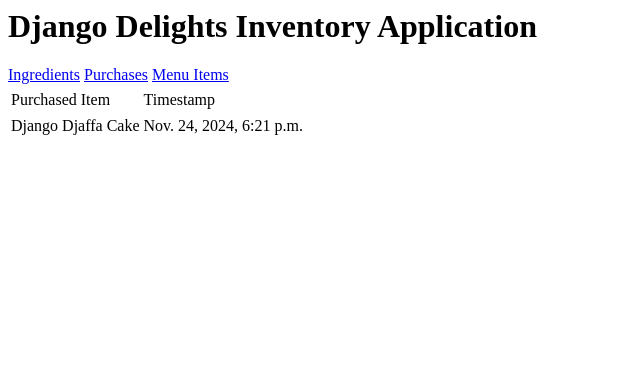
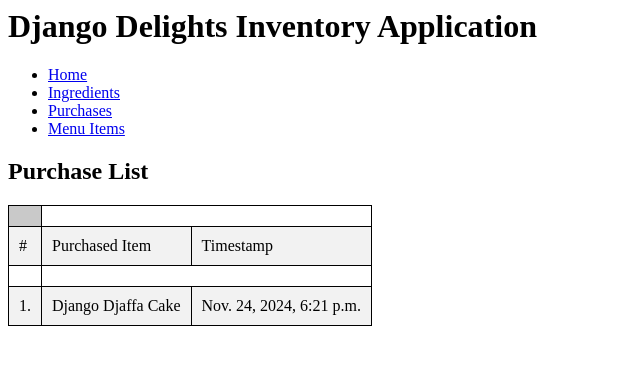
Before and after one commit to wcyd-dev/django_delights, a Django app: page /purchase/list in a window 1280 px wide. Shown: the top 365 px of the page, without its empty margins (0-640 px from the left). Run offline with Django 5.2, Linux system fonts and the light colour scheme; data comes from the database, SQL or seed files in the repository.

Commit message:
fixed html, added basic css

```diff
--- /dev/null
+++ b/django_delights/delights/static/delights/base.css
@@ -0,0 +1,28 @@
+/* body{
+    color:red;
+}
+#nav{
+    color: green;
+}
+h2{
+    color: green;
+} */
+
+table{
+    border: 1px solid;
+    border-collapse: collapse;
+}
+th, td{
+    border: 1px solid;
+    border-collapse: collapse;
+    padding: 10px;
+}
+th{
+    background-color: #c9c9c9;
+    font-size: 16px;
+    letter-spacing: 1px;
+    text-align: left;
+}
+tr:nth-child(even){
+    background-color: #f2f2f2;
+}
--- a/django_delights/delights/templates/delights/PurchaseList.html
+++ b/django_delights/delights/templates/delights/PurchaseList.html
@@ -1,12 +1,16 @@
 {% extends "delights/base.html" %}
-
-<h2>Purchase List</h2>
+{% load static %}
+{% block head %}
+    <link rel="stylesheet" href="{% static 'delights/base.css' %}">
+{% endblock %}
 {% block content %}
+    <h2>Purchase List</h2>
     <div>
         <!-- ListView Purchase display -->
          <table>
             <th>
                 <tr>
+                    <td>#</td>
                     <td>Purchased Item</td>
                     <td>Timestamp</td>
                 </tr>
@@ -14,6 +18,7 @@
             <td>
                 {% for purchase in purchase_list %}
                 <tr>
+                    <td>{{ purchase.id }}.</td>
                     <td>{{ purchase.menu_item.title }}</td>
                     <td>{{ purchase.timestamp }}</td>
                 </tr>
--- a/django_delights/delights/templates/delights/base.html
+++ b/django_delights/delights/templates/delights/base.html
@@ -1,13 +1,18 @@
 <html>
     <head>
+        {% block head %}
 
+        {% endblock %}
     </head>
     <body>
         <h1>Django Delights Inventory Application</h1>
         <div id="nav">
-            <a href="/ingredient/list">Ingredients</a>
-            <a href="/purchase/list">Purchases</a>
-            <a href="/menu/list">Menu Items</a>
+            <ul>
+                <li><a href="/">Home</a></li>
+                <li><a href="/ingredient/list">Ingredients</a></li>
+                <li><a href="/purchase/list">Purchases</a></li>
+                <li><a href="/menu/list">Menu Items</a></li>
+            </ul>
         </div>
         {% block content %}
 
```
Also changed, not shown: django_delights/delights/templates/delights/IngredientsCollection.html (+11 -9 lines), django_delights/delights/templates/delights/MenuList.html (+5 -2 lines).
